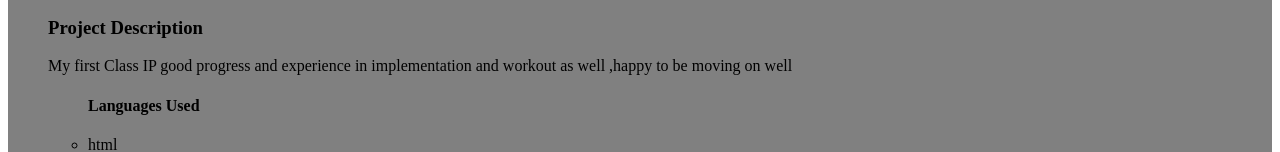
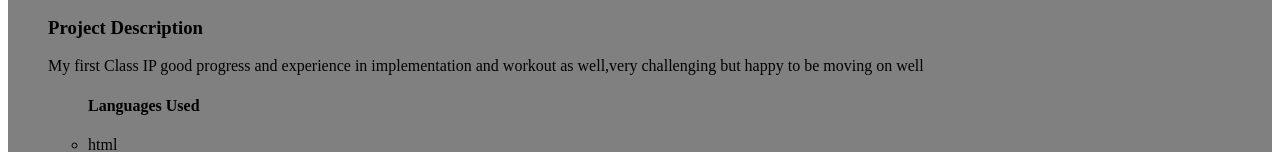
Before and after one commit to Swakaa/Portfolio-Page, a plain HTML site: page index.html in a window 1280 px wide. Shown: the part 482-634 px from the top of the page. Drawn offline with Linux system fonts and the light colour scheme.

```diff
--- a/index.html
+++ b/index.html
@@ -27,7 +27,7 @@
         <li>
             <a href="https://github.com/Swakaa/Portfolio-Page">Independent Project </a>
             <h3> Project Description </h3>
-            <p> My first Class IP good progress and experience in implementation and workout as well ,happy to be moving on well</h3>
+            <p> My first Class IP good progress and experience in implementation and workout as well,very challenging but happy to be moving on well</h3>
             <ul>
                 <h4>Languages Used </h4>
                 <li> html </li>
```
